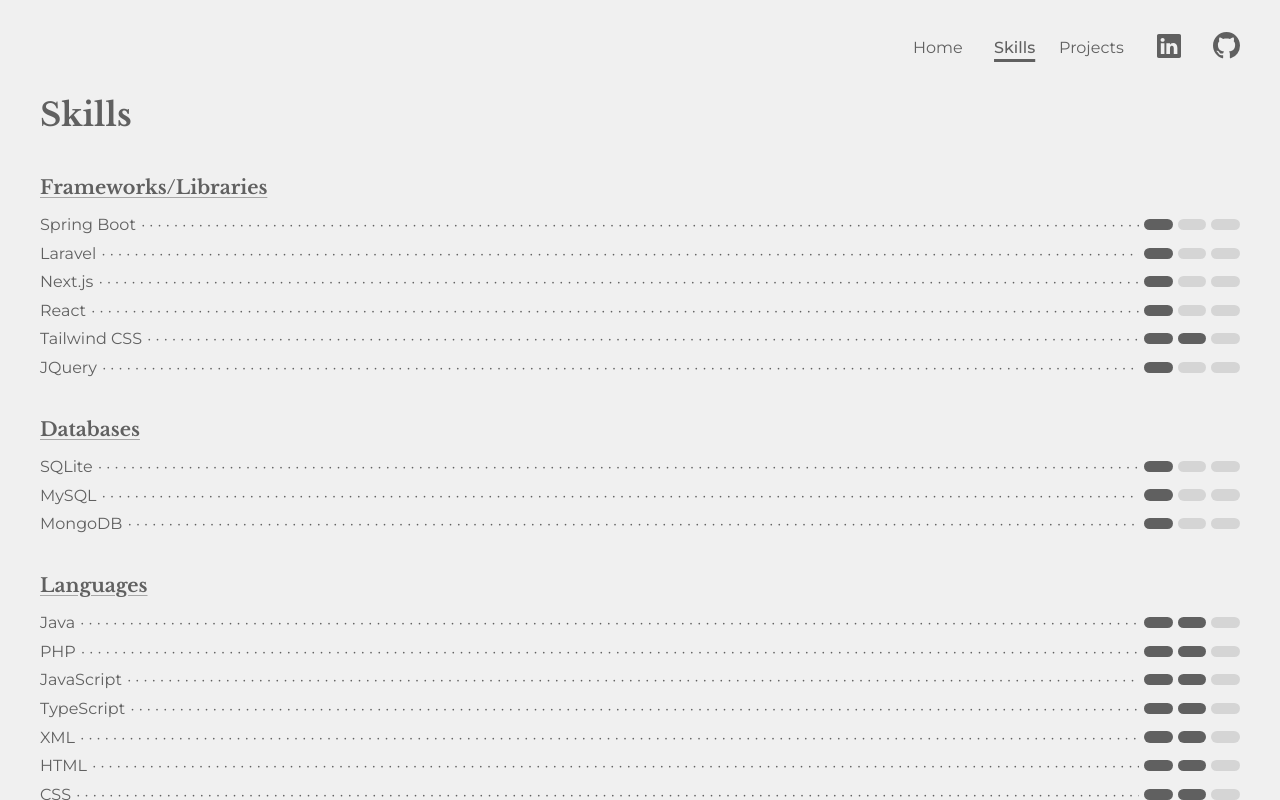
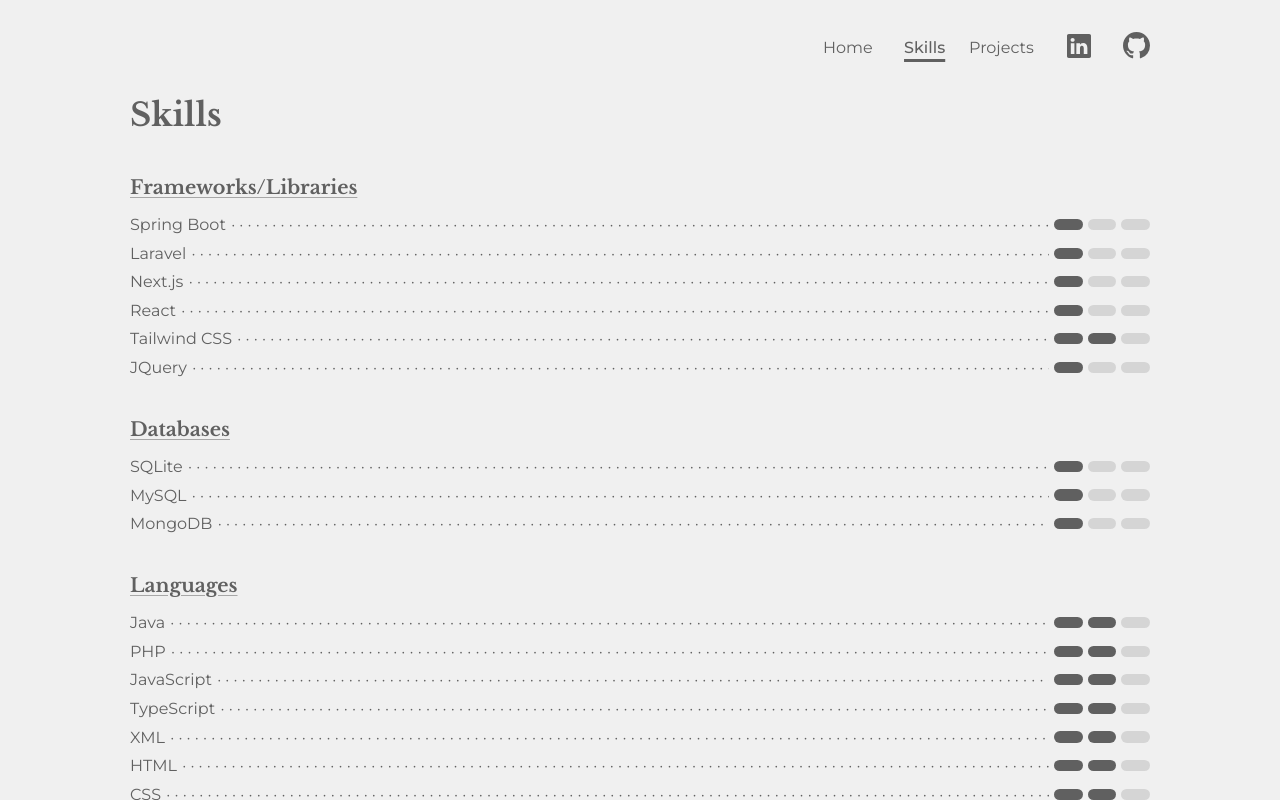
Before and after one commit to nhsneto/portfolio, a Next.js app: page /skills in a window 1280 px wide. Built offline with nearby package versions, Linux system fonts and the light colour scheme.

Commit message:
Decrease layout's max width to 1100px

```diff
--- a/app/components/Layout.module.css
+++ b/app/components/Layout.module.css
@@ -1,5 +1,5 @@
 .container {
-  max-width: 1280px;
+  max-width: 1100px;
   height: 100%;
   display: flex;
   flex-direction: column;
@@ -21,7 +21,7 @@
   }
 }
 
-@media (min-width: 1280px) {
+@media (min-width: 1100px) {
   .container {
     margin: 0 auto;
   }
```
